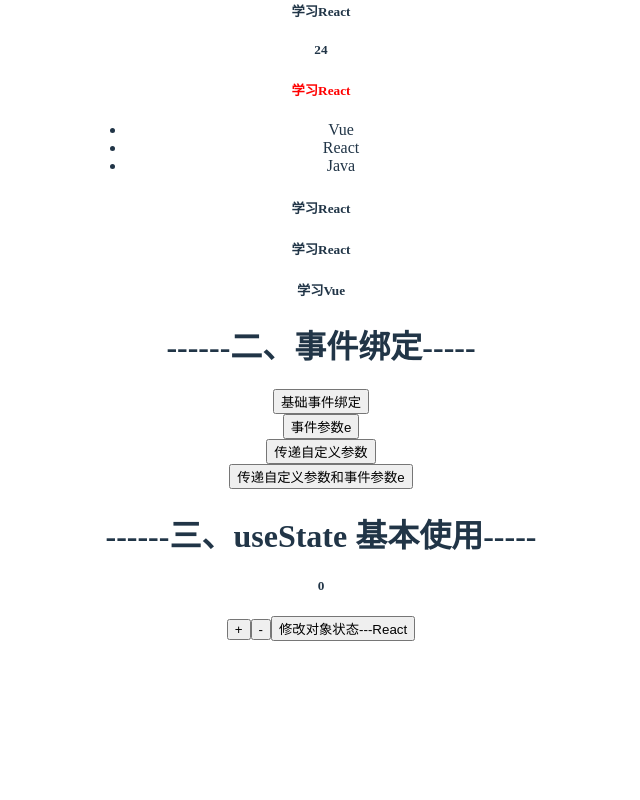
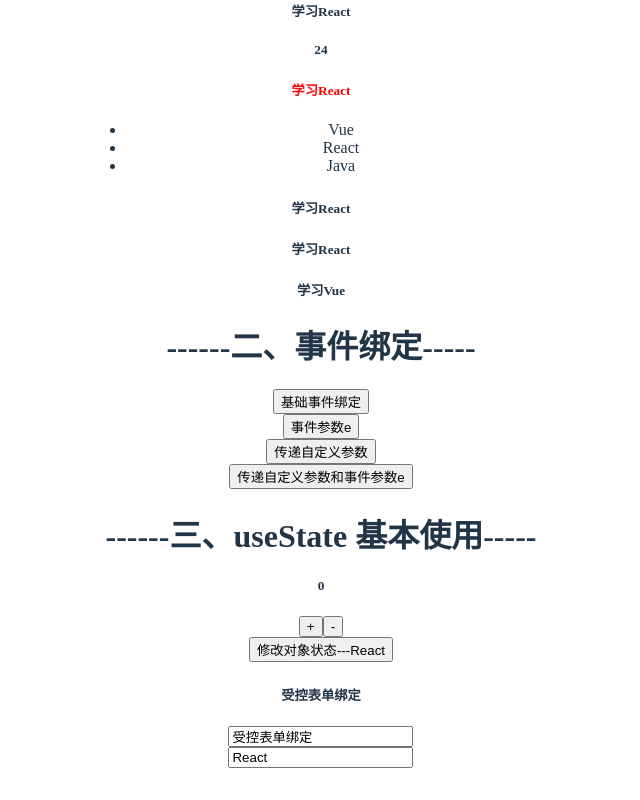
Before and after one commit to LuckySgr/react-basic, a React (Vite) app: page / in a window 1280 px wide. Shown: the part 200-1000 px from the top of the page, without its empty margins (319-959 px from the left). Before the commit the page ends 873 px from the top, so only its background shows below. Built offline with nearby package versions, Linux system fonts and the light colour scheme.

Commit message:
添加受控表单绑定，演示如何使用 useState 管理输入状态

```diff
--- a/src/component/UseState-Basic.tsx
+++ b/src/component/UseState-Basic.tsx
@@ -21,6 +21,7 @@
 const UseStateBasic = () => {
     const [count, setCount] = useState(0);
     const [form, setForm] = useState({ name: 'React', age: 18 });
+    const [value, setValue] = useState('受控表单绑定');
 
     const handleClick = () => {
         setForm({
@@ -36,9 +37,13 @@
             {/* 计数器 */}
             <h5>{count}</h5>
             <button onClick={() => setCount(count + 1)}>+</button>
-            <button onClick={() => setCount(count - 1)}>-</button>
+            <button onClick={() => setCount(count - 1)}>-</button><br />
             {/* 修改对象状态 */}
             <button onClick={handleClick}>修改对象状态---{form.name}</button>
+            {/* 受控表单绑定 */}
+            <h5>{value}</h5>
+            <input type="text" value={value} onChange={(e) => setValue(e.target.value)} /><br/>
+            <input type="text" value={form.name} onChange={(e) => setForm({ ...form, name: e.target.value })} />
         </div>
     );
 }
```
